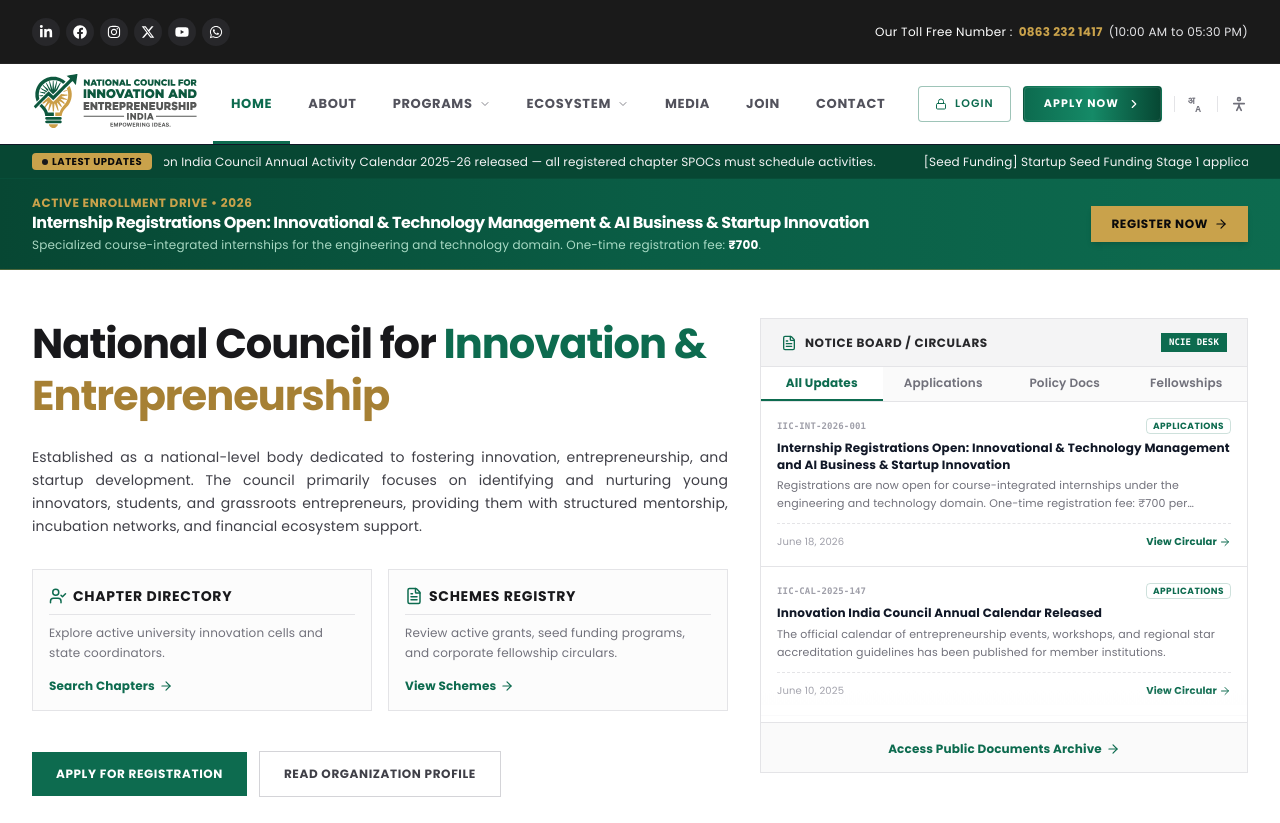
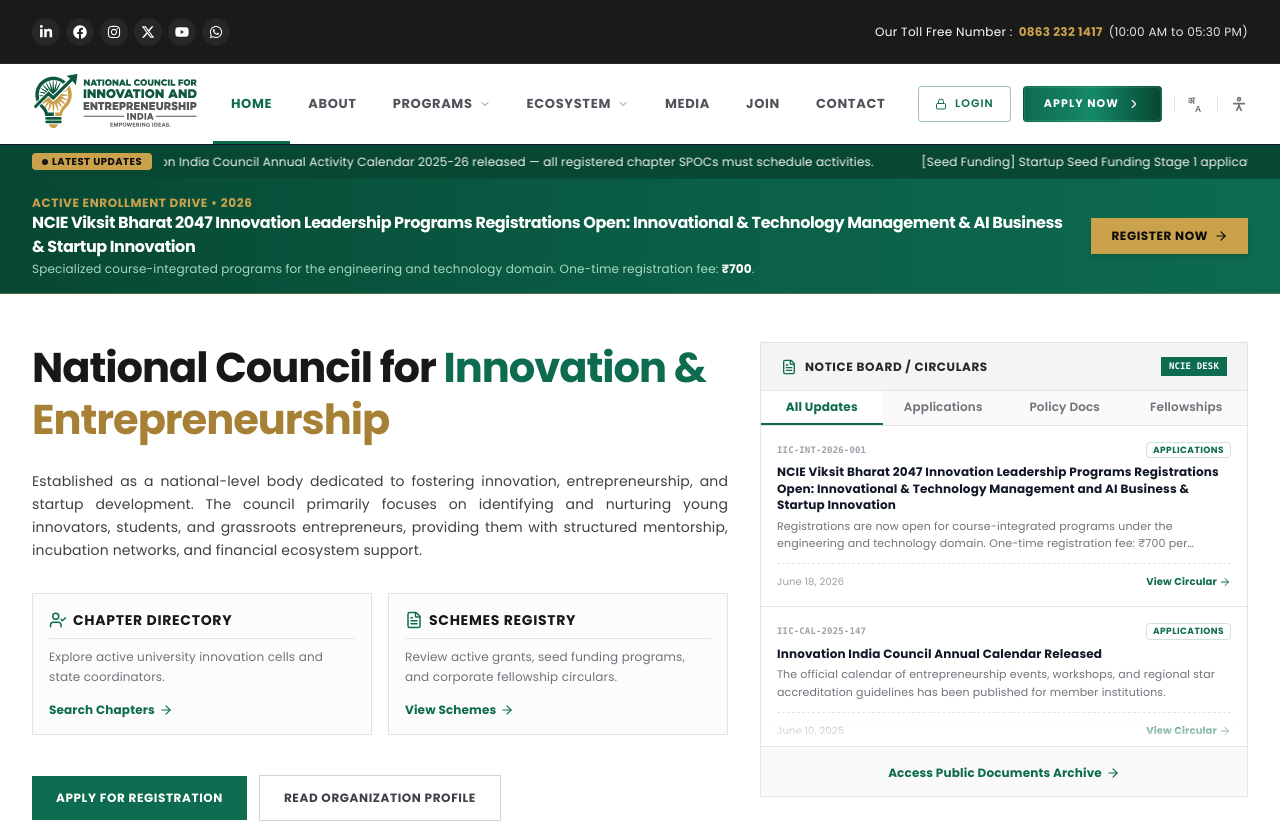
Before and after one commit to vigneswarnalluri/ncieindia, a Next.js app: page / in a window 1280 px wide. Shown: the top 823 px of the page. Built offline with nearby package versions, Linux system fonts and the light colour scheme.

Commit message:
Rename banner title and description from Internship to NCIE Viksit Bharat 2047 Innovation Leadership Programs

```diff
--- a/src/app/HomeClient.tsx
+++ b/src/app/HomeClient.tsx
@@ -118,8 +118,8 @@
   {
     id: "IIC-INT-2026-001",
     date: "June 18, 2026",
-    title: "Internship Registrations Open: Innovational & Technology Management and AI Business & Startup Innovation",
-    description: "Registrations are now open for course-integrated internships under the engineering and technology domain. One-time registration fee: ₹700 per course.",
+    title: "NCIE Viksit Bharat 2047 Innovation Leadership Programs Registrations Open: Innovational & Technology Management and AI Business & Startup Innovation",
+    description: "Registrations are now open for course-integrated programs under the engineering and technology domain. One-time registration fee: ₹700 per course.",
     category: "Applications",
   },
   {
--- a/src/contexts/LanguageContext.tsx
+++ b/src/contexts/LanguageContext.tsx
@@ -148,8 +148,8 @@
     home_support_btn_contact: "Contact Support",
     home_support_btn_query: "Submit Query Form",
     banner_active_drive: "Active Enrollment Drive • 2026",
-    banner_title: "Internship Registrations Open: Innovational & Technology Management & AI Business & Startup Innovation",
-    banner_desc: "Specialized course-integrated internships for the engineering and technology domain. One-time registration fee: ",
+    banner_title: "NCIE Viksit Bharat 2047 Innovation Leadership Programs Registrations Open: Innovational & Technology Management & AI Business & Startup Innovation",
+    banner_desc: "Specialized course-integrated programs for the engineering and technology domain. One-time registration fee: ",
     banner_register_now: "Register Now",
     notice_title: "Notice Board / Circulars",
     notice_desk: "NCIE DESK",
@@ -164,8 +164,8 @@
     notice_cat_hackathon: "Hackathon",
     notice_cat_ip_patents: "IP & Patents",
     notice_cat_repository: "Repository",
-    circular_iic_int_2026_001_title: "Internship Registrations Open: Innovational & Technology Management and AI Business & Startup Innovation",
-    circular_iic_int_2026_001_desc: "Registrations are now open for course-integrated internships under the engineering and technology domain. One-time registration fee: ₹700 per course.",
+    circular_iic_int_2026_001_title: "NCIE Viksit Bharat 2047 Innovation Leadership Programs Registrations Open: Innovational & Technology Management and AI Business & Startup Innovation",
+    circular_iic_int_2026_001_desc: "Registrations are now open for course-integrated programs under the engineering and technology domain. One-time registration fee: ₹700 per course.",
     circular_iic_int_2026_001_date: "June 18, 2026",
     circular_iic_cal_2025_147_title: "Innovation India Council Annual Calendar Released",
     circular_iic_cal_2025_147_desc: "The official calendar of entrepreneurship events, workshops, and regional star accreditation guidelines has been published for member institutions.",
@@ -962,8 +962,8 @@
     home_support_btn_contact: "संपर्क सहायता",
     home_support_btn_query: "पूछताछ प्रपत्र जमा करें",
     banner_active_drive: "सक्रिय नामांकन अभियान • 2026",
-    banner_title: "इंटर्नशिप पंजीकरण प्रारंभ: नवाचार एवं प्रौद्योगिकी प्रबंधन और एआई बिजनेस व स्टार्टअप इनोवेशन",
-    banner_desc: "इंजीनियरिंग और प्रौद्योगिकी क्षेत्र के तहत विशिष्ट पाठ्यक्रम-एकीकृत इंटर्नशिप। एक बार का पंजीकरण शुल्क: ",
+    banner_title: "एनसीआईई विकसित भारत 2047 नवाचार नेतृत्व कार्यक्रम पंजीकरण प्रारंभ: नवाचार एवं प्रौद्योगिकी प्रबंधन और एआई बिजनेस व स्टार्टअप इनोवेशन",
+    banner_desc: "इंजीनियरिंग और प्रौद्योगिकी क्षेत्र के तहत विशिष्ट पाठ्यक्रम-एकीकृत नेतृत्व कार्यक्रम। एक बार का पंजीकरण शुल्क: ",
     banner_register_now: "अभी पंजीकरण करें",
     notice_title: "सूचना पट्ट / परिपत्र",
     notice_desk: "एनसीआईई डेस्क",
@@ -978,8 +978,8 @@
     notice_cat_hackathon: "हैकाथॉन",
     notice_cat_ip_patents: "आईपी और पेटेंट",
     notice_cat_repository: "भंडार",
-    circular_iic_int_2026_001_title: "इंटर्नशिप पंजीकरण प्रारंभ: नवाचार एवं प्रौद्योगिकी प्रबंधन और एआई बिजनेस व स्टार्टअप इनोवेशन",
-    circular_iic_int_2026_001_desc: "इंजीनियरिंग और प्रौद्योगिकी क्षेत्र के तहत पाठ्यक्रम-एकीकृत इंटर्नशिप के लिए पंजीकरण अब खुले हैं। एक बार का पंजीकरण शुल्क: ₹700 प्रति पाठ्यक्रम।",
+    circular_iic_int_2026_001_title: "एनसीआईई विकसित भारत 2047 नवाचार नेतृत्व कार्यक्रम पंजीकरण प्रारंभ: नवाचार एवं प्रौद्योगिकी प्रबंधन और एआई बिजनेस व स्टार्टअप इनोवेशन",
+    circular_iic_int_2026_001_desc: "इंजीनियरिंग और प्रौद्योगिकी क्षेत्र के तहत पाठ्यक्रम-एकीकृत नेतृत्व कार्यक्रमों के लिए पंजीकरण अब खुले हैं। एक बार का पंजीकरण शुल्क: ₹700 प्रति पाठ्यक्रम।",
     circular_iic_int_2026_001_date: "18 जून, 2026",
     circular_iic_cal_2025_147_title: "नवाचार भारत परिषद वार्षिक कैलेंडर जारी",
     circular_iic_cal_2025_147_desc: "सदस्य संस्थानों के लिए उद्यमिता कार्यक्रमों, कार्यशालाओं और क्षेत्रीय स्टार मान्यता दिशानिर्देशों का आधिकारिक कैलेंडर जारी किया गया है।",
```
